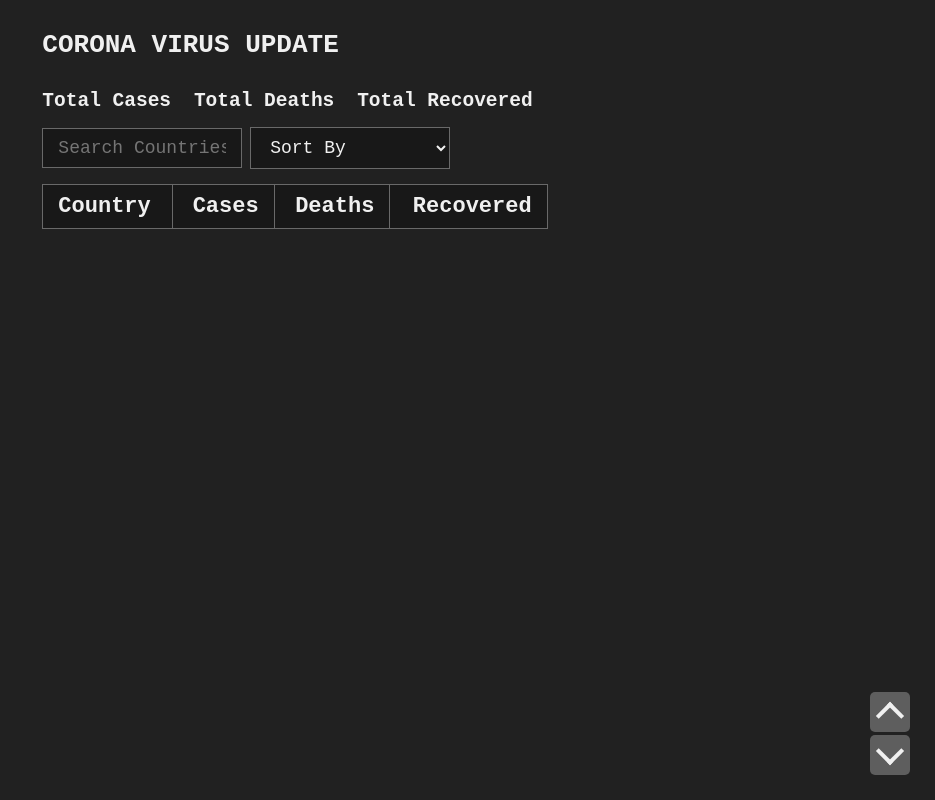
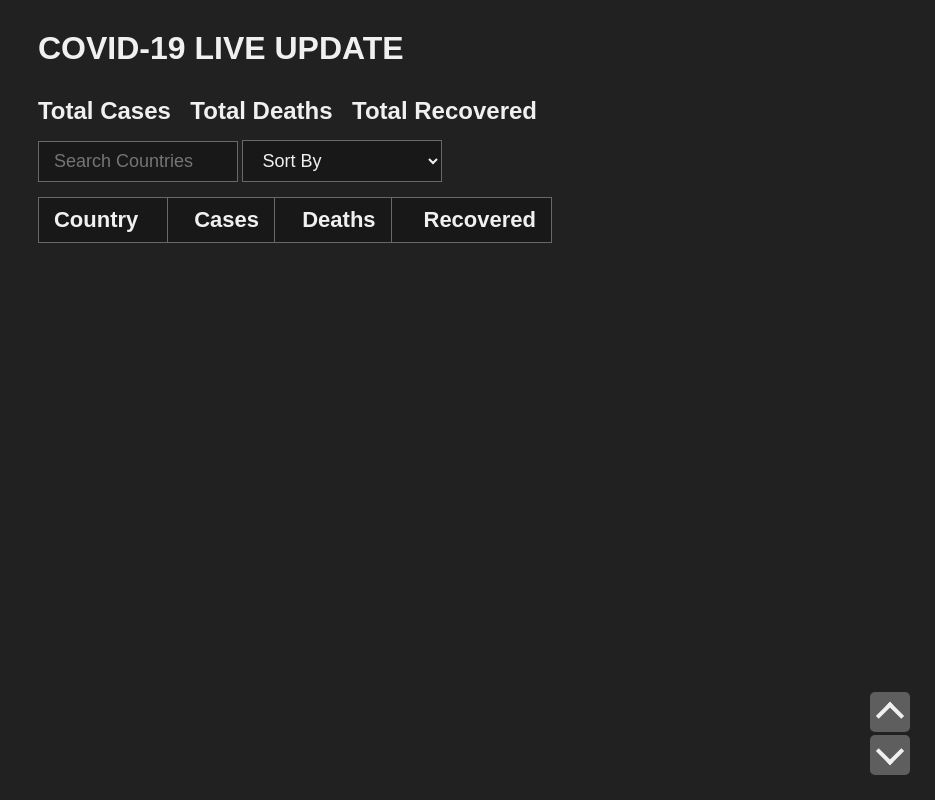
Before and after one commit to Explosion-Scratch/COVID, a website: page index.html in a window 1280 px wide. Shown: the whole page, without its empty margins (345-1280 px from the left). Drawn offline with nearby package versions, Linux system fonts and the light colour scheme; some packages are replaced by stand-ins of ours; no server answers; a script that the page names is missing.

Commit message:
Title stuff

```diff
--- a/index.html
+++ b/index.html
@@ -1,9 +1,8 @@
 <!DOCTYPE html>
-<!-- Code By Webdevtrick ( https://webdevtrick.com ) -->
 <html lang="en">
   <head>
     <meta charset="UTF-8" />
-    <title>COVID-19 Realtime Update | Webdevtrick.com</title>
+    <title>COVID-19 Realtime Update</title>
     <meta name="viewport" content="width=device-width, initial-scale=1.0" />
     <link rel="stylesheet" href="style.css" />
   </head>
@@ -18,7 +17,7 @@
       <div class="statistics">
         <div class="global">
           <div class="global__title">
-            corona virus update
+            COVID-19 Live Update
           </div>
           <div class="global__cases">
             <h1></h1>
--- a/style.css
+++ b/style.css
@@ -3,7 +3,7 @@
   padding: 0;
   box-sizing: border-box;
   outline: none;
-  font-family: monospace;
+  font-family: Arial;
 }
 
 body {
```
